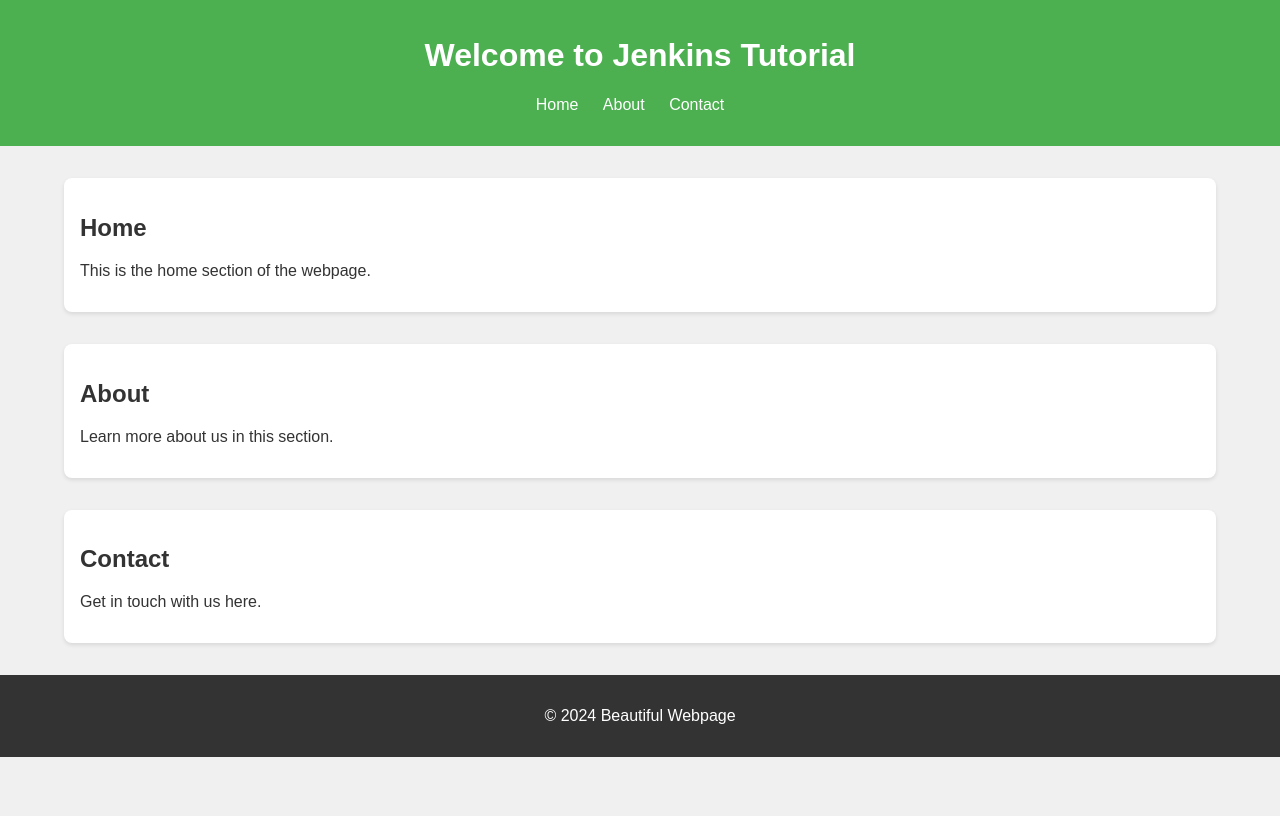
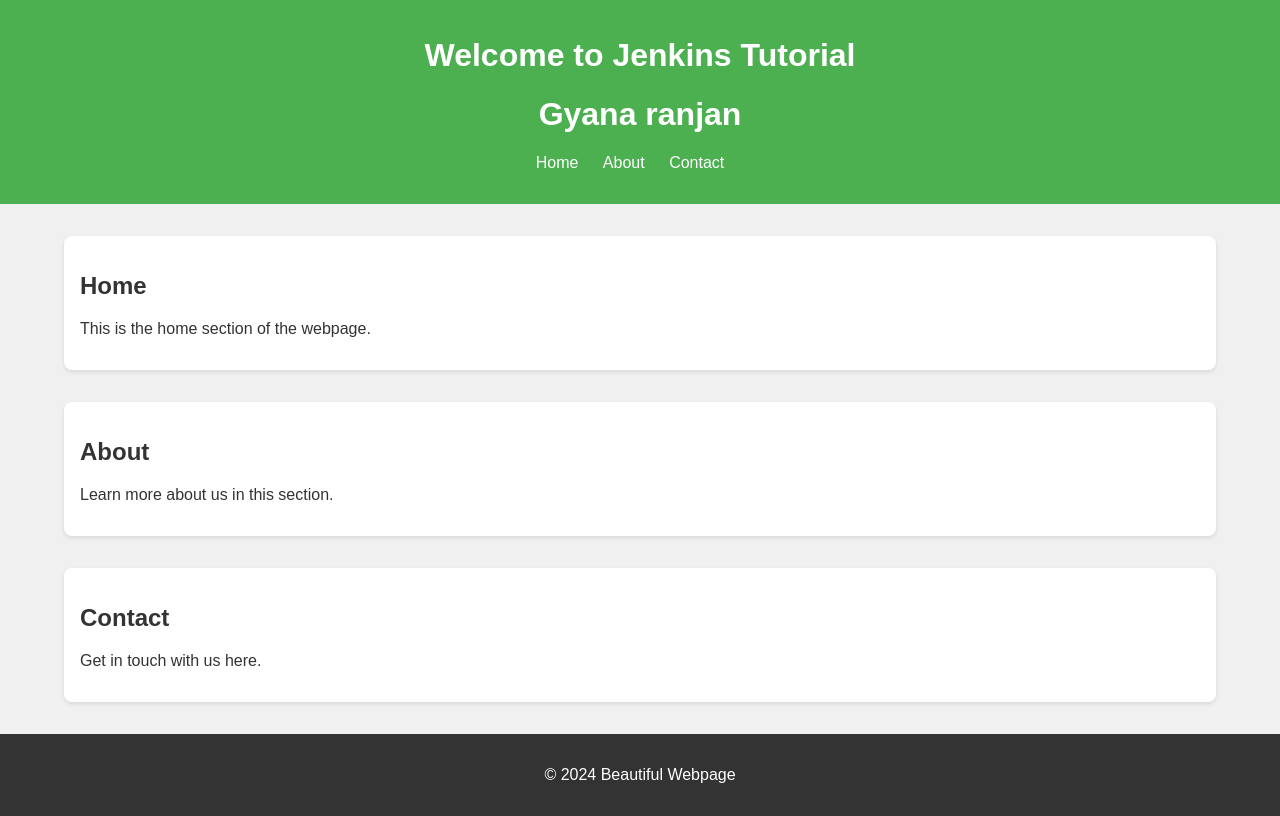
Before and after one commit to Gyana545/myrepo, a plain HTML site: page index.html in a window 1280 px wide. Drawn offline with Linux system fonts and the light colour scheme.

Commit message:
This is version v2

```diff
--- a/index.html
+++ b/index.html
@@ -52,6 +52,7 @@
 <body>
     <header>
         <h1>Welcome to Jenkins Tutorial</h1>
+	<h1>Gyana ranjan</h1>
         <nav>
             <ul>
                 <li><a href="#home">Home</a></li>
```
